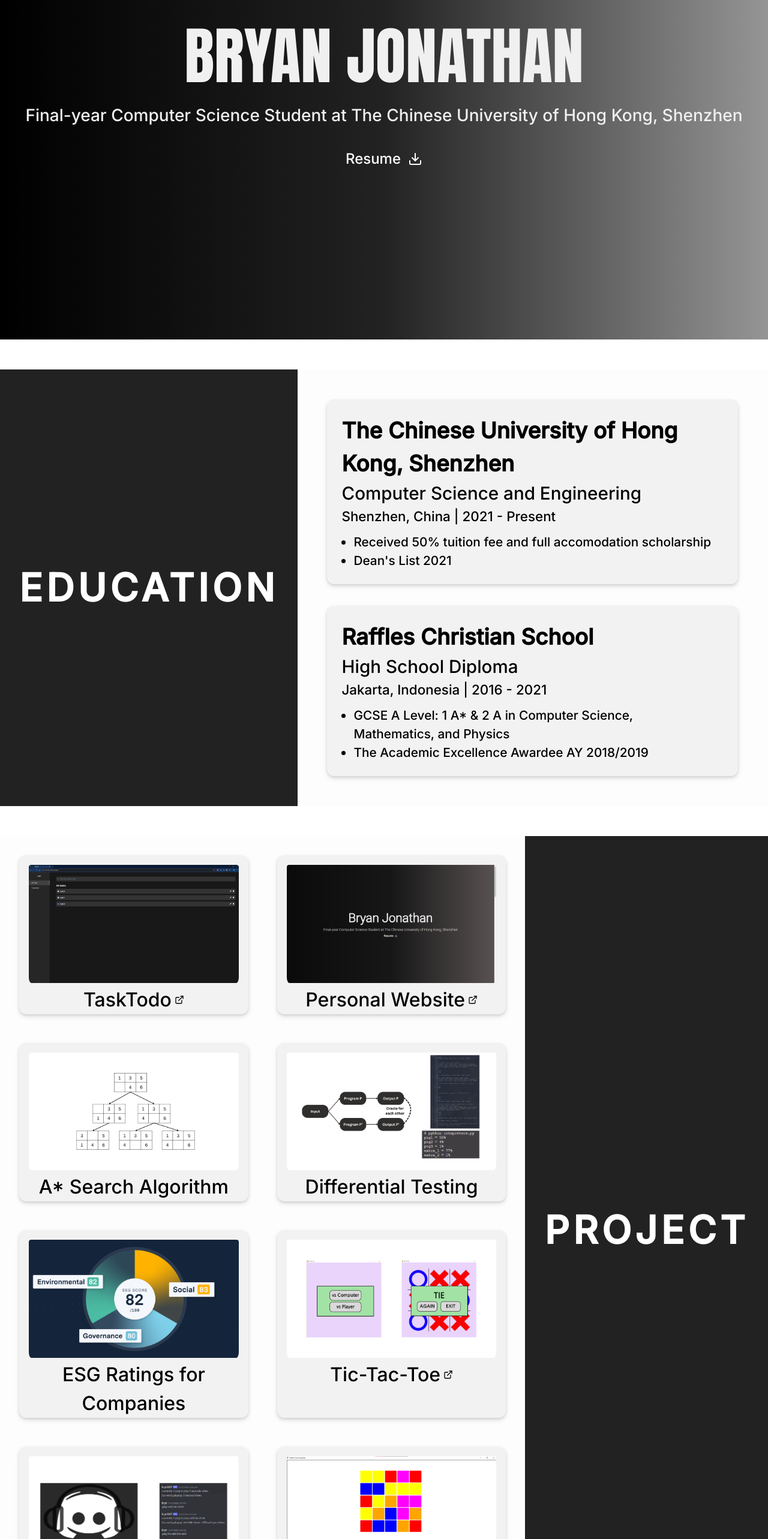
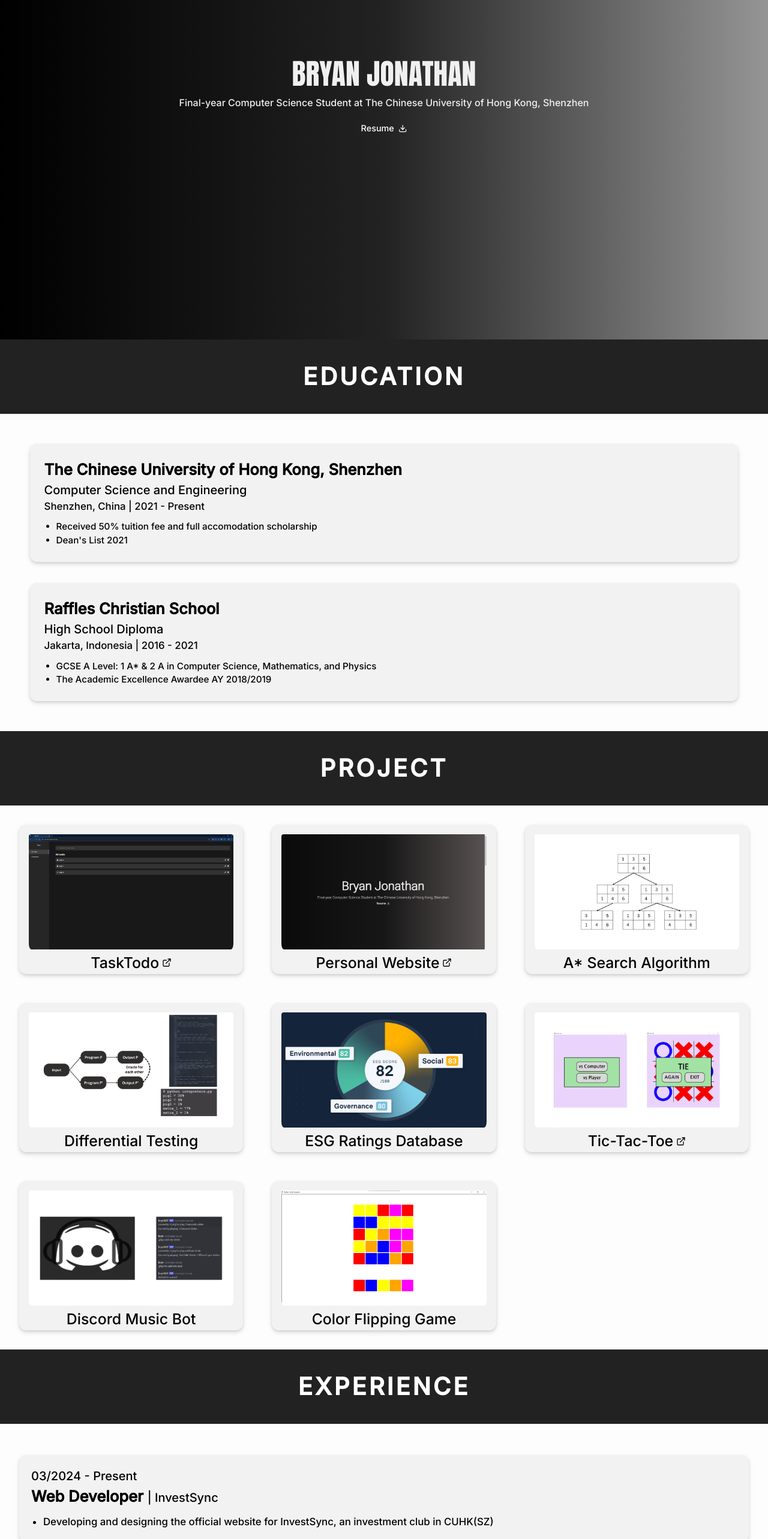
Before and after one commit to bryannjonathan/personal-website, a Next.js app: page / in a window 1280 px wide. Shown: the part 234-2800 px from the top of the page at 60% size. Built offline with nearby package versions, Linux system fonts and the light colour scheme; a web font is replaced by a local one.

Commit message:
Add some responsive changes

```diff
--- a/src/app/globals.css
+++ b/src/app/globals.css
@@ -56,16 +56,17 @@
   justify-content: center;
   align-items: center;
   text-align: center;
+  padding: 5vw;
 }
 
 .home-page h1 {
   font-family: "Impact", sans-serif;
   /* letter-spacing: 0.1em; */
-  font-size: 6.5em;
+  font-size: 6vh;
 }
 
 .home-page h3 {
-  font-size: 1.75em;
+  font-size: 2vh;
 }
 
 .cv-button {
@@ -77,7 +78,7 @@
   font-weight: 100;
   border-radius: 10px;
   transition: background-color 0.3s, color 0.3s, transform 0.3s;
-  font-size: 1.5rem;
+  font-size: 1.8vh;
   display: inline-flex;
   align-items: center;
 }
@@ -97,6 +98,10 @@
   background: #fdfdfd;
 }
 
+.content-page.project{
+  flex-direction: row-reverse;
+}
+
 .content-sidebar {
   background: #222222;
   color: #fff;
@@ -107,7 +112,8 @@
 }
 
 .content-title {
-  font-size: 4rem;
+  /* font-size: 4rem; */
+  font-size: 5vh;
   font-weight: 800;
   letter-spacing: 0.1em;
 }
@@ -130,9 +136,10 @@
 
 .proj-content {
   display: grid;
-  grid-template-columns: repeat(auto-fill, minmax(400px, 1fr));
+  grid-template-columns: repeat(auto-fill, minmax(350px, 1fr));
   gap: 16px;
   padding: 16px;
+  order: 2;
 }
 
 .exp-content{
@@ -142,3 +149,13 @@
   flex: 1;
   position: relative;
 }
+
+@media screen and (max-width: 1300px){
+  .content-page{
+    flex-direction: column;
+  }
+
+  .content-page.project{
+    flex-direction: column;
+  }
+}
--- a/src/app/lists/projList.js
+++ b/src/app/lists/projList.js
@@ -27,7 +27,7 @@
         subtitle: "Performed differential testing to find bugs in PIG intepreters",
     },
     {
-        name: "ESG Ratings for Companies",
+        name: "ESG Ratings Database",
         imgUrl: "/projects/esgrating.png",
         subtitle: "Worked in a team of four to develop a database to calculate and store ESG ratings for companies using Sqlite and Python",
     },
--- a/src/app/page.tsx
+++ b/src/app/page.tsx
@@ -51,7 +51,7 @@
         </div>
       </div>
 
-      <div className="divider fade-in"></div>
+      {/* <div className="divider fade-in"></div> */}
 
       <div className="content-page fade-in">
         <div className="content-sidebar">
@@ -73,9 +73,13 @@
         </div>
       </div>
 
-      <div className="divider fade-in"></div>
+      {/* <div className="divider fade-in"></div> */}
 
-      <div className="content-page fade-in">
+      <div className="content-page project fade-in">
+        <div className="content-sidebar">
+          <h1 className="content-title">PROJECT</h1>
+        </div>
+
         <div className="proj-content">
           {projList.map((project, index) => (
             <ProjectCard
@@ -87,12 +91,10 @@
             />
           ))}
         </div>
-        <div className="content-sidebar">
-          <h1 className="content-title">PROJECT</h1>
-        </div>
+
       </div>
 
-      <div className="divider fade-in"></div>
+      {/* <div className="divider fade-in"></div> */}
 
       <div className="content-page fade-in">
         <div className="content-sidebar">
--- a/src/components/education card/eduCard.css
+++ b/src/components/education card/eduCard.css
@@ -33,22 +33,26 @@
 }
 
 .school-name {
-    font-size: 2.3rem;
+    /* font-size: 2.3rem; */
+    font-size: 3.2vh;
     font-weight: bold;
 }
 
 .degree {
-    font-size: 1.85em;
+    /* font-size: 1.85em; */
+    font-size: 2.5vh;
     /* font-weight: 500 */
 }
 
 .edu-date-duration {
-    font-size: 1.4em;
+    /* font-size: 1.4em; */
+    font-size: 2.1vh;
     /* margin: 10px 0; */
 }
 
 .edu-desc {
-    font-size: 1.3em;
+    /* font-size: 1.3em;  */
+    font-size: 1.9vh;
     margin: 10px 20px 0;
     line-height: 1.5;
 }
--- a/src/components/experience card/expCard.css
+++ b/src/components/experience card/expCard.css
@@ -21,22 +21,26 @@
 }
 
 .position {
-    font-size: 2.3em;
+    /* font-size: 2.3em; */
+    font-size: 3.2vh;
     font-weight: bold
 }
 
 .place {
-    font-size: 1.85em;
+    /* font-size: 1.85em; */
+    font-size: 2.5vh;
 
 }
 
 .exp-date {
-    font-size: 1.4em;
+    /* font-size: 1.4em; */
+    font-size: 2.5vh;
     /* margin: 0 0 15px 0; */
 }
 
 .exp-desc {
-    font-size: 1.2em; /* Adjusted font size */
+    /* font-size: 1.2em; */
+    font-size: 2.1vh;
     margin: 0;
     line-height: 1.5;
     padding-left: 20px; /* Indentation for bullets */
--- a/src/components/footer/footer.css
+++ b/src/components/footer/footer.css
@@ -5,13 +5,13 @@
   padding: 1em 0;
   color: white;
   width: 100%;
-  bottom: 1em;
+  /* bottom: 1em; */
   /* margin: 2rem; */
 }
 
 .social-icons {
   list-style: none;
-  padding: 0;
+  padding: 0 2vw;
   display: flex;
   justify-content: center;
   width: 100%;
@@ -20,7 +20,7 @@
 .social-icons li {
   margin: 0 1em;
   color: white;
-  font-size: 3.5em;
+  font-size: 3em;
   transition: transform 0.3s;
   display: flex;
   align-items: center;
@@ -38,6 +38,12 @@
   margin-left: 0.5em; /* Space between icon and text */
 }
 
+@media screen and (max-width: 1000px){
+  .social-text{
+    display: none;
+  }
+}
+
 .social-icons li:hover {
   transform: translateY(-5px);
   cursor: pointer;
--- a/src/components/project/projectCard.css
+++ b/src/components/project/projectCard.css
@@ -4,7 +4,7 @@
   /* background-color: #222222; */
   background-color: #f2f2f2;
   border-radius: 12px; /* Adjusted border radius */
-  box-shadow: 0 2px 4px rgba(0, 0, 0, 0.1), 0 4px 8px rgba(0, 0, 0, 0.1); /* Adjusted shadow */
+  box-shadow: 0 2px 4px rgba(0, 0, 0, 0.1), 0 4px 8px rgba(0, 0, 0, 0.1);
 }
 
 .project-image {
@@ -19,7 +19,8 @@
 .project-image img {
   width: 100%;
   height: auto;
-  border-radius: 12px; /* Adjusted border radius */
+  border-radius: 12px;
+  max-width: 100%;
 }
 
 .overlay {
@@ -50,7 +51,8 @@
 }
 
 .project-title {
-  font-size: 2rem;
+  /* font-size: 2rem; */
+  font-size: 3.1vh;
   /* color: #f0f0f1; */
   color: black;
 }
```
